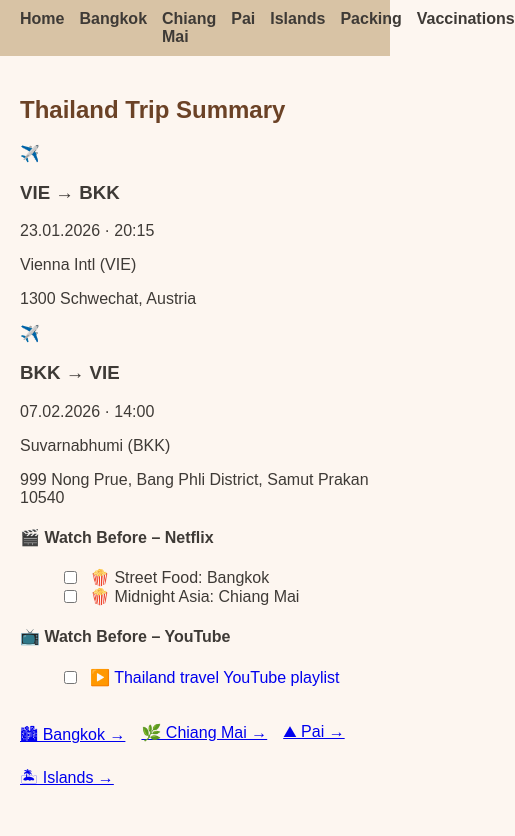
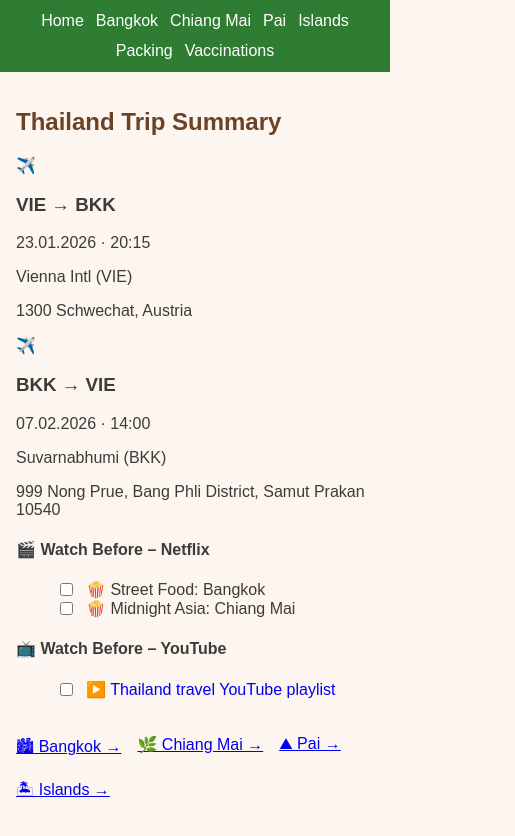
Before and after one commit to Yosvos/Thailand_Trip, a Next.js app: page / in a window 390 px wide. Shown: the top 836 px of the page, 515 px wide, since content can reach past the window. Built offline with nearby package versions, Linux system fonts and the light colour scheme.

Commit message:
Update responsive CSS and header colors

```diff
--- a/app/layout.tsx
+++ b/app/layout.tsx
@@ -1,4 +1,5 @@
-import "../styles/globals.css";
+import "../styles/globals.css";  // global styles
+import "./styles/city.css";     // city-specific styles
 
 export const metadata = {
   title: "Thailand Trip Site",
@@ -9,16 +10,33 @@ export default function RootLayout({ children }: { children: React.ReactNode })
   return (
     <html lang="en">
       <body>
-        <nav className="navbar">
-          <a href="/">Home</a>
-          <a href="/cities/bangkok">Bangkok</a>
-          <a href="/cities/chiangmai">Chiang Mai</a>
-          <a href="/cities/pai">Pai</a>
-          <a href="/cities/islands">Islands</a> {/* replaces Koh Kood */}
-          <a href="/packing">Packing</a>
-          <a href="/vaccinations">Vaccinations</a>
+        {/* ===== NAVIGATION BAR ===== */}
+        <nav className="navbar" style={{
+          display: "flex",
+          flexWrap: "wrap",
+          gap: "12px",
+          padding: "12px 16px",
+          backgroundColor: "#2e7d32",
+          color: "#fff",
+          justifyContent: "center",
+        }}>
+          <a href="/" style={{ color: "#fff", textDecoration: "none", fontWeight: 500 }}>Home</a>
+          <a href="/cities/bangkok" style={{ color: "#fff", textDecoration: "none", fontWeight: 500 }}>Bangkok</a>
+          <a href="/cities/chiangmai" style={{ color: "#fff", textDecoration: "none", fontWeight: 500 }}>Chiang Mai</a>
+          <a href="/cities/pai" style={{ color: "#fff", textDecoration: "none", fontWeight: 500 }}>Pai</a>
+          <a href="/cities/islands" style={{ color: "#fff", textDecoration: "none", fontWeight: 500 }}>Islands</a>
+          <a href="/packing" style={{ color: "#fff", textDecoration: "none", fontWeight: 500 }}>Packing</a>
+          <a href="/vaccinations" style={{ color: "#fff", textDecoration: "none", fontWeight: 500 }}>Vaccinations</a>
         </nav>
-        <main className="container">{children}</main>
+
+        {/* ===== PAGE CONTENT ===== */}
+        <main className="container" style={{
+          maxWidth: "100%",
+          padding: "1rem",
+          overflowX: "hidden" // prevent horizontal scrolling
+        }}>
+          {children}
+        </main>
       </body>
     </html>
   );
```
